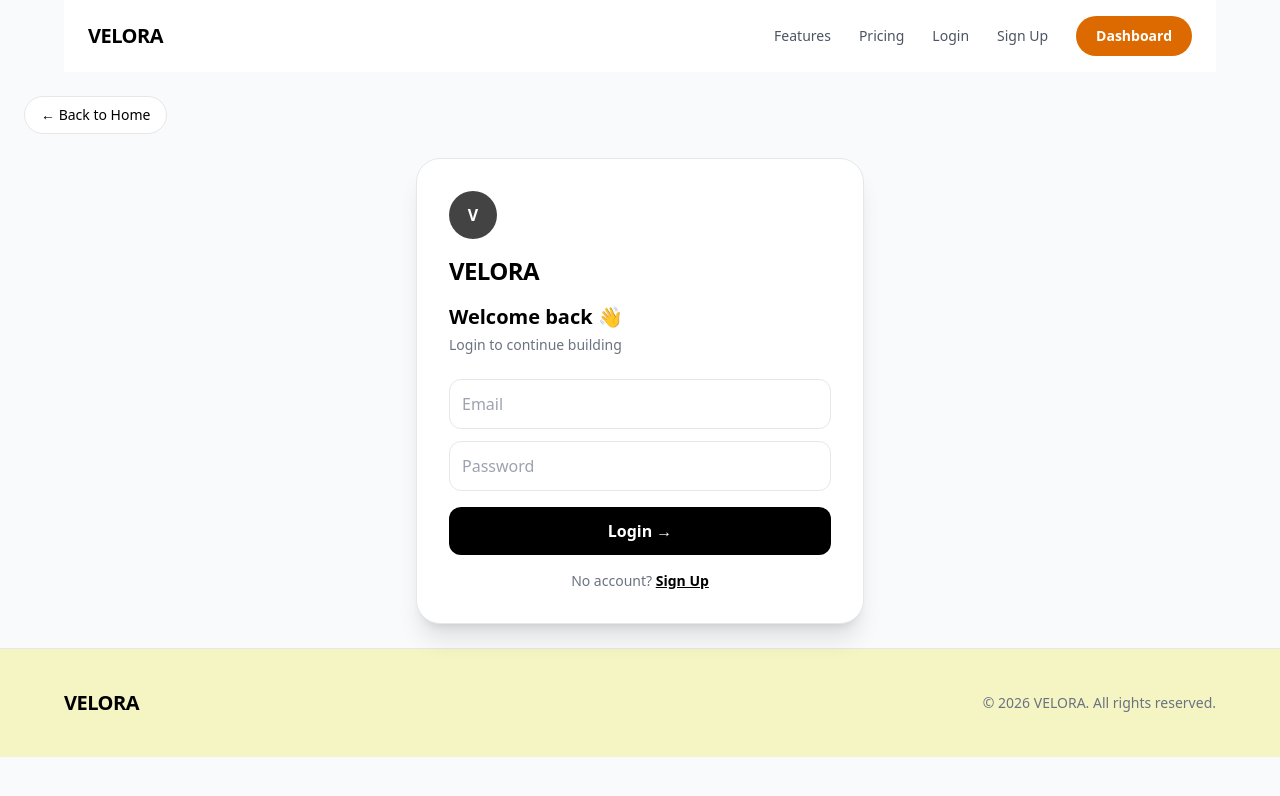
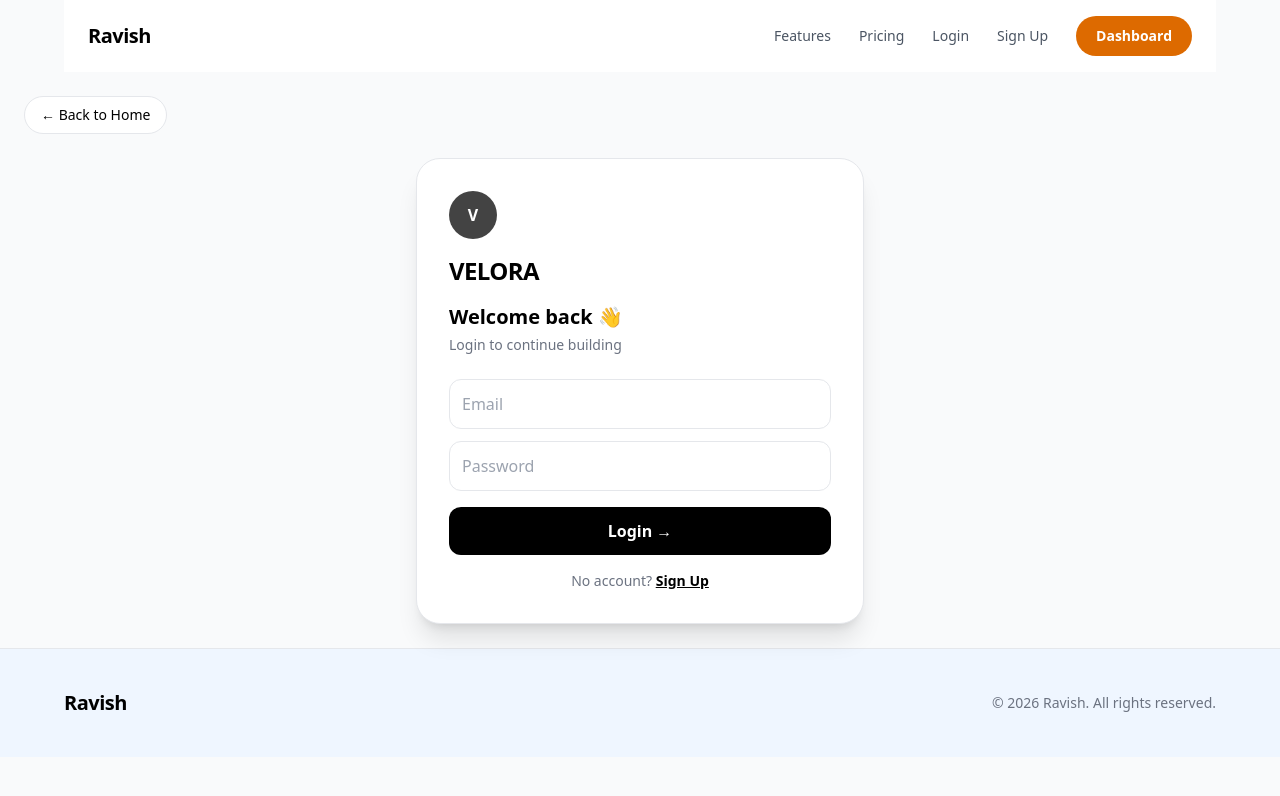
Before and after one commit to Ravs10/saas-starter-kit, a Next.js app: page /login in a window 1280 px wide. Shown: the top 796 px of the page. Built offline with nearby package versions, Linux system fonts and the light colour scheme.

Commit message:
Update site name and theme colors in config

```diff
--- a/app/config.ts
+++ b/app/config.ts
@@ -1,6 +1,6 @@
 export const SITE_CONFIG = {
   // Brand Name - Yahan change karoge to puri website pe change hoga
-  name: "VELORA",
+  name: "Ravish",
 
   // Logo Image - Khali "" rakho to text logo (VELORA) dikhega
   // Image chahiye to "/logo.png" likho aur file /public me daalo
@@ -13,7 +13,7 @@ export const SITE_CONFIG = {
   // Theme Color - Ek jagah color badlo, puri site pe buttons ka color badlega
   theme: {
     primary: "#DD6A00", // Orange
-    secondary: "#F5F5C4",
+    secondary: "#EFF6FF",
   },
 
   footerText: "© 2026 VELORA. All rights reserved.",
```
